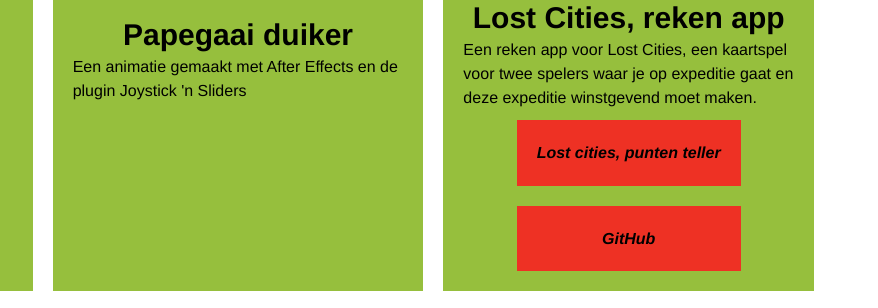
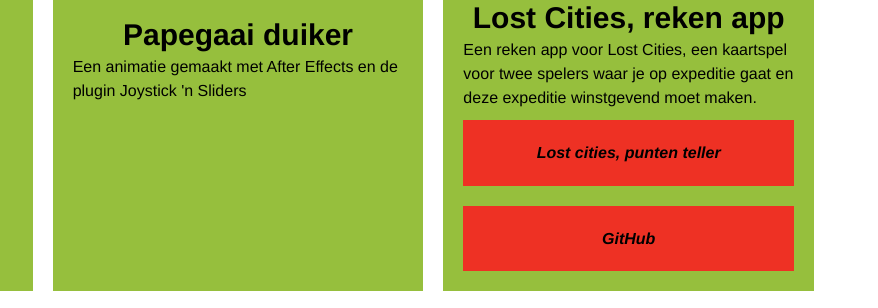
Before and after one commit to mikeOttenhoff/homepage, a website built with webpack: page src/index.html in a window 1280 px wide. Shown: the part 591-899 px from the top of the page, 402-1280 px from the left. Built offline with nearby package versions, Linux system fonts and the light colour scheme; a script that the page names is missing.

Commit message:
small changes

```diff
--- a/src/scss/_modules/_general.scss
+++ b/src/scss/_modules/_general.scss
@@ -138,11 +138,12 @@
   }
   .link_container {
     justify-self: center;
+    width: 100%;
     // margin-top: 1rem auto;
     display: grid;
     grid-template-columns: auto-fill, minmax(200px, 1fr);
-    justify-content: start;
-    align-content: start;
+    // justify-content: start;
+    // align-content: start;
     gap: 1rem;
     font-style: italic;
     text-align: center;
```
Also changed, not shown: src/css/main.css, src/css/main.min.css.
